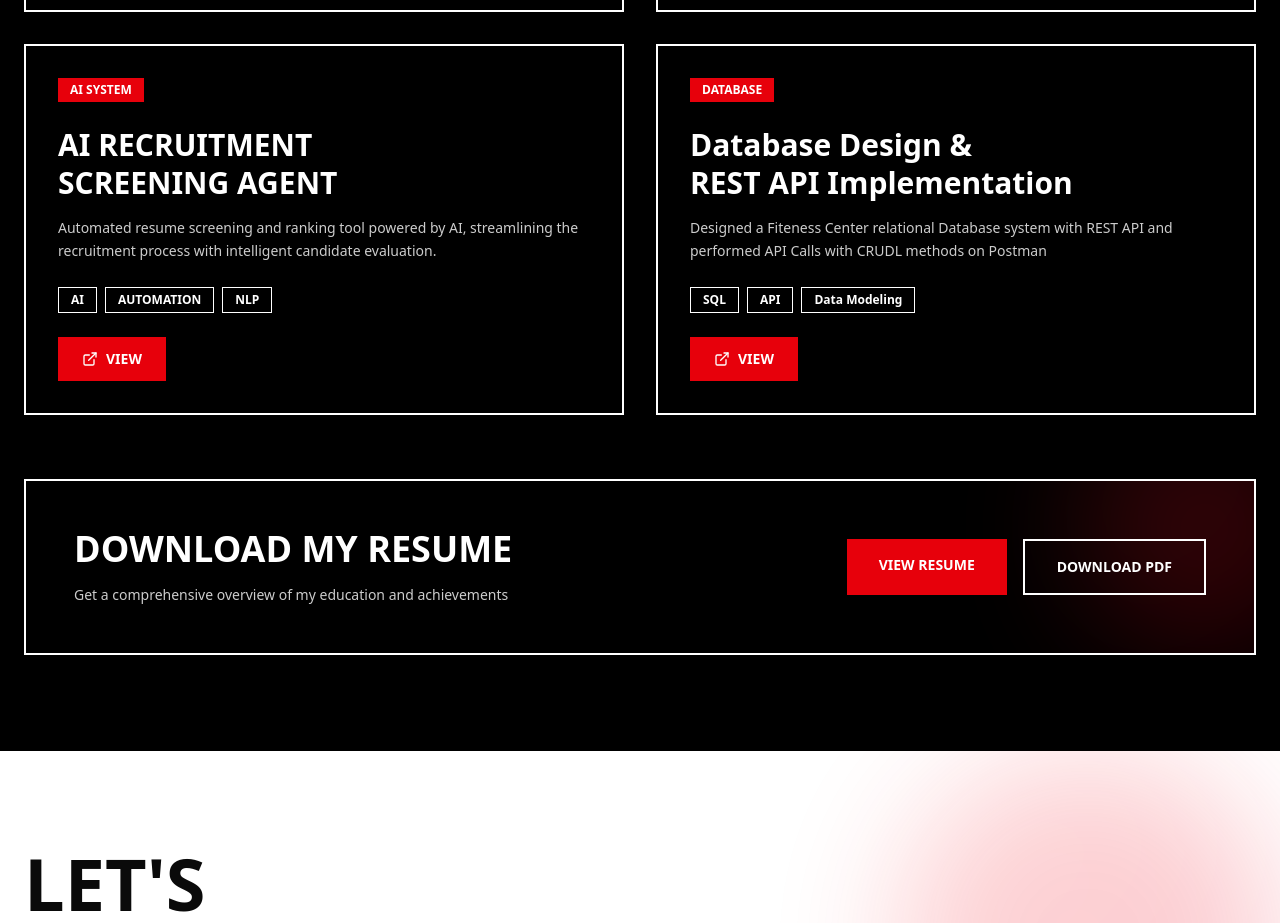
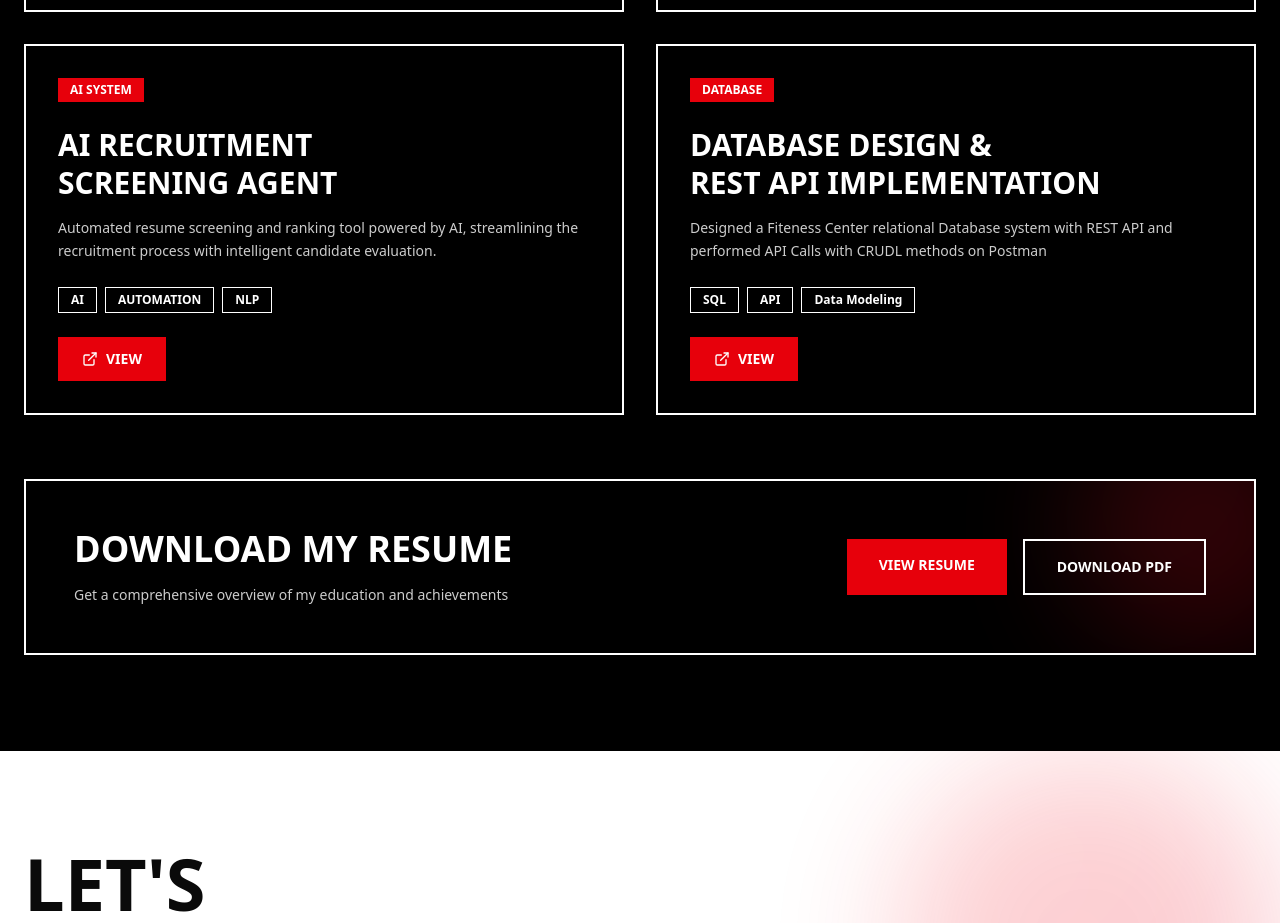
Before and after one commit to prudhvi040/PP-sample, a React (Vite) app: page / in a window 1280 px wide. Shown: the part 4100-5023 px from the top of the page. Built offline with nearby package versions, Linux system fonts and the light colour scheme.

Commit message:
TRAIL 2 added DE project

```diff
--- a/src/components/Projects.tsx
+++ b/src/components/Projects.tsx
@@ -56,8 +56,8 @@ const projects = [
     }
   },
   {
-    title: 'Database Design &',
-    subtitle: 'REST API Implementation',
+    title: 'DATABASE DESIGN &',
+    subtitle: 'REST API IMPLEMENTATION',
     description: 'Designed a Fiteness Center relational Database system with REST API and performed API Calls with CRUDL methods on Postman',
     tech: ['SQL', 'API', 'Data Modeling'],
     category: 'DATABASE',
```
Also changed, not shown: 2 other files (tests, documents, lock files or other folders).
